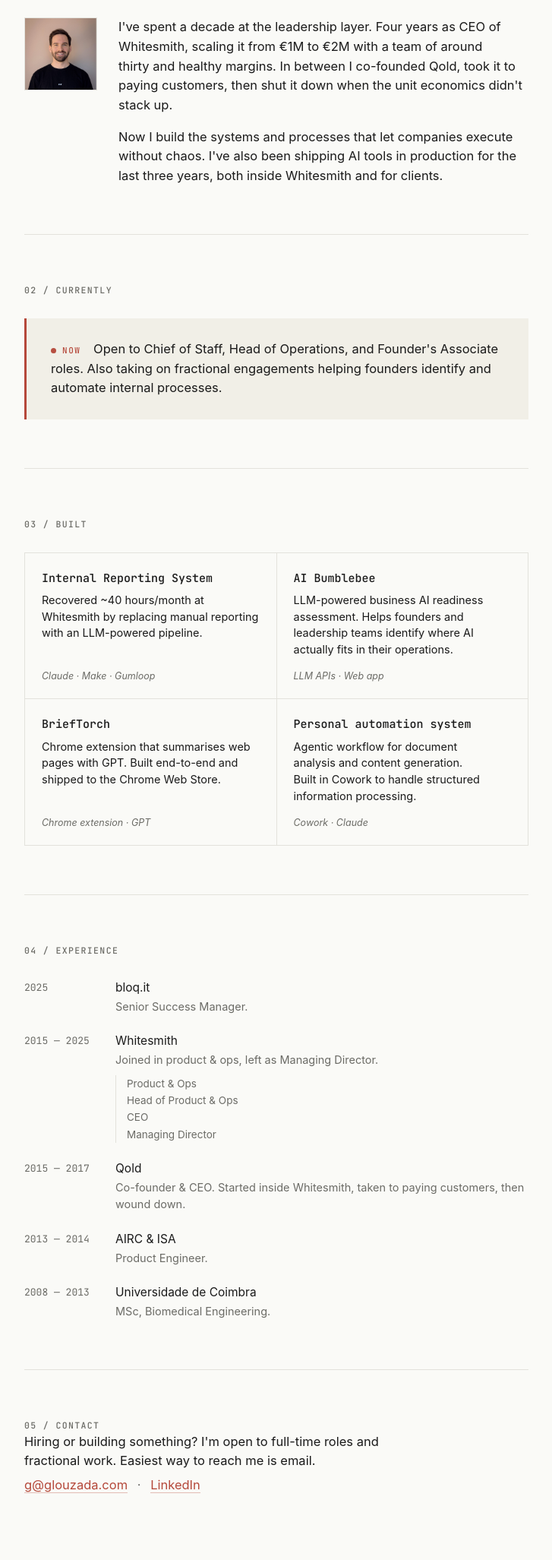
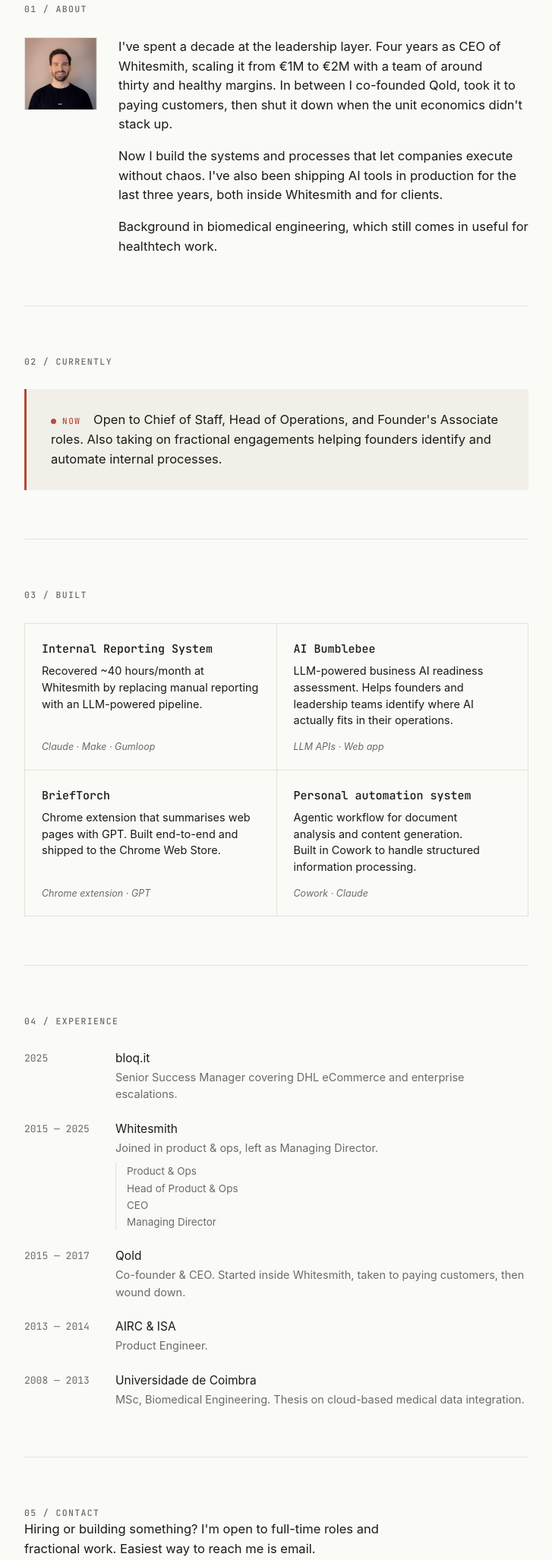
Before and after one commit to gclz/glouzada.com, a plain HTML site: page index.html in a window 1280 px wide. Shown: the part 561-2614 px from the top of the page at 76% size, without its empty margins (276-1003 px from the left). Drawn offline with Linux system fonts and the light colour scheme.

Commit message:
Update copy: hero, about, bloq.it, education

```diff
--- a/index.html
+++ b/index.html
@@ -299,7 +299,7 @@
     <p class="eyebrow">Gonçalo Louzada</p>
     <h1>I run operations and ship AI&nbsp;tools.</h1>
     <p class="subline">Ten years at the leadership layer, hands on AI for the last three.</p>
-    <p class="tertiary">Former CEO. Built and sold software. Now building it myself.</p>
+    <p class="tertiary">Former CEO. Built products. Scaled a company. Closed what wasn't working.</p>
     <div class="location">BASED IN PORTUGAL · REMOTE</div>
   </section>
 
@@ -311,6 +311,7 @@
       <div class="about-text">
         <p>I've spent a decade at the leadership layer. Four years as CEO of Whitesmith, scaling it from €1M to €2M with a team of around thirty and healthy margins. In between I co-founded Qold, took it to paying customers, then shut it down when the unit economics didn't stack up.</p>
         <p>Now I build the systems and processes that let companies execute without chaos. I've also been shipping AI tools in production for the last three years, both inside Whitesmith and for clients.</p>
+        <p>Background in biomedical engineering, which still comes in useful for healthtech work.</p>
       </div>
     </div>
   </section>
@@ -358,7 +359,7 @@
       <div class="year">2025</div>
       <div class="role">
         <span class="org">bloq.it</span>
-        <span class="what">Senior Success Manager.</span>
+        <span class="what">Senior Success Manager covering DHL eCommerce and enterprise escalations.</span>
       </div>
 
       <div class="year">2015 — 2025</div>
@@ -388,7 +389,7 @@
       <div class="year">2008 — 2013</div>
       <div class="role">
         <span class="org">Universidade de Coimbra</span>
-        <span class="what">MSc, Biomedical Engineering.</span>
+        <span class="what">MSc, Biomedical Engineering. Thesis on cloud-based medical data integration.</span>
       </div>
     </div>
   </section>
```
